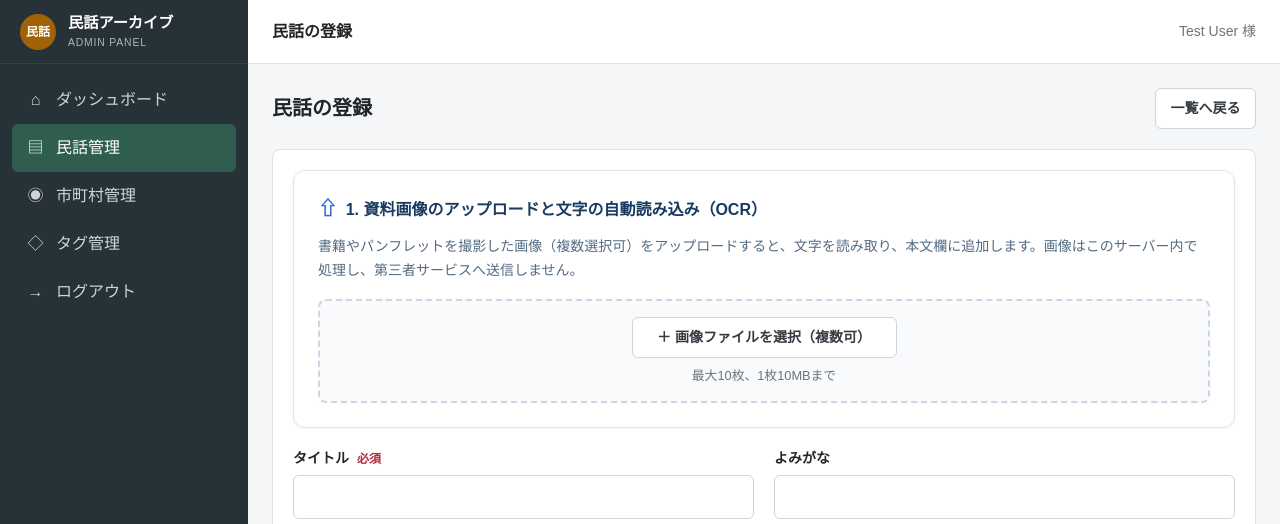
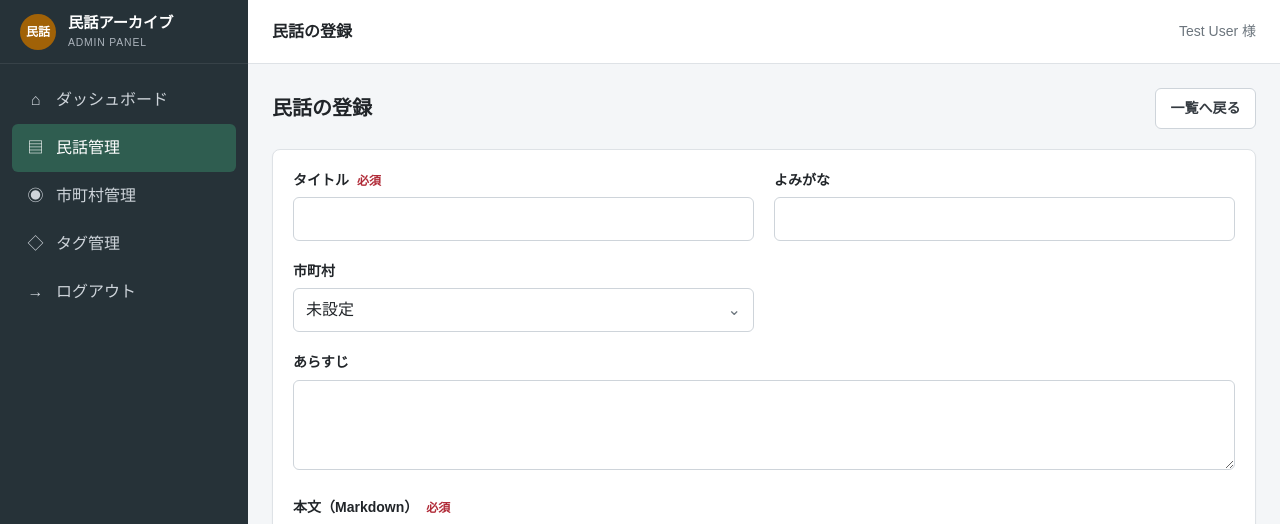
Before and after one commit to KaneharaNagisa/system_minwa, a Laravel app: page /admin/stories/create in a window 1280 px wide. Shown: the top 524 px of the page. Run offline with Laravel 12, Linux system fonts and the light colour scheme; a user stored in the database is signed in; data comes from the database, SQL or seed files in the repository; data that the repository does not hold is empty; style sheets or scripts are compiled from the project's sources.

Commit message:
管理画面＞民話管理　OCR画像アップロード削除

```diff
--- a/src/app/Http/Controllers/AdminController.php
+++ b/src/app/Http/Controllers/AdminController.php
@@ -5,7 +5,6 @@ namespace App\Http\Controllers;
 use App\Models\Municipality;
 use App\Models\Story;
 use App\Models\Tag;
-use Illuminate\Http\JsonResponse;
 use Illuminate\Http\RedirectResponse;
 use Illuminate\Http\Request;
 use Illuminate\Http\UploadedFile;
@@ -16,8 +15,6 @@ use Illuminate\Support\Str;
 use Illuminate\Validation\Rule;
 use Illuminate\View\View;
 use RuntimeException;
-use Symfony\Component\Process\ExecutableFinder;
-use Symfony\Component\Process\Process;
 
 class AdminController extends Controller
 {
@@ -99,62 +96,6 @@ class AdminController extends Controller
     public function createStory(): View
     {
         return view('admin.stories.form', $this->storyFormData(new Story));
-    }
-
-    public function ocrImages(Request $request): JsonResponse
-    {
-        $validated = $request->validate([
-            'images' => ['required', 'array', 'min:1', 'max:10'],
-            'images.*' => ['required', 'image', 'max:10240'],
-        ], [
-            'images.required' => 'OCRする画像を選択してください。',
-            'images.array' => '画像を選択してください。',
-            'images.max' => '画像は一度に10枚まで選択できます。',
-            'images.*.image' => '画像ファイルを選択してください。',
-            'images.*.max' => '画像は1枚あたり10MB以下にしてください。',
-        ]);
-        $executable = (new ExecutableFinder)->find('tesseract');
-
-        if ($executable === null) {
-            return response()->json([
-                'message' => 'OCR機能を利用できません。サーバーに日本語OCR環境が設定されていません。',
-            ], 503);
-        }
-
-        $recognizedTexts = [];
-
-        foreach ($validated['images'] as $image) {
-            $process = new Process([
-                $executable,
-                $image->getRealPath(),
-                'stdout',
-                '-l',
-                'jpn+eng',
-                '--psm',
-                '3',
-            ]);
-            $process->setTimeout(45);
-            $process->run();
-
-            if (! $process->isSuccessful()) {
-                logger()->error('Local OCR processing failed.', [
-                    'exit_code' => $process->getExitCode(),
-                    'error' => $process->getErrorOutput(),
-                ]);
-
-                return response()->json([
-                    'message' => '画像の読み取りに失敗しました。画像を確認して再度お試しください。',
-                ], 422);
-            }
-
-            $text = trim($process->getOutput());
-
-            if ($text !== '') {
-                $recognizedTexts[] = $text;
-            }
-        }
-
-        return response()->json(['text' => implode("\n\n", $recognizedTexts)]);
     }
 
     public function storeStory(Request $request): RedirectResponse
--- a/src/resources/css/app.css
+++ b/src/resources/css/app.css
@@ -370,20 +370,6 @@ body {
 .admin-check { display: inline-flex; align-items: center; gap: .4rem; color: #495057; font-size: .875rem; }
 .admin-form-footer { display: flex; justify-content: flex-end; gap: .6rem; border-top: 1px solid #edf0f2; padding-top: 1rem; }
 .admin-current-image { margin: 0 0 .5rem; color: #6c757d; font-size: .8rem; overflow-wrap: anywhere; }
-.admin-ocr-card { margin-bottom: 1.25rem; border: 1px solid #dfe5ec; border-radius: .75rem; background: #fff; padding: 1.5rem; box-shadow: 0 1px 3px rgb(33 37 41 / .06); }
-.admin-ocr-title { margin: 0; color: #193b61; font-size: 1rem; font-weight: 700; }
-.admin-ocr-title span { margin-right: .25rem; color: #2868d7; font-size: 1.2rem; }
-.admin-ocr-description { margin: .75rem 0 1rem; color: #546b83; font-size: .875rem; line-height: 1.7; }
-.admin-ocr-dropzone { display: flex; min-height: 100px; flex-direction: column; align-items: center; justify-content: center; gap: .5rem; border: 2px dashed #cbd6e4; border-radius: .5rem; background: #f8fafc; padding: 1rem; transition: background .15s ease, border-color .15s ease; }
-.admin-ocr-dropzone.is-dragging { border-color: #2868d7; background: #eef4ff; }
-.admin-ocr-file-input { position: absolute; width: 1px; height: 1px; overflow: hidden; clip: rect(0, 0, 0, 0); white-space: nowrap; clip-path: inset(50%); }
-.admin-ocr-select { min-width: min(100%, 265px); }
-.admin-ocr-select:disabled { cursor: wait; opacity: .65; }
-.admin-ocr-file-list { margin: 0; color: #6c757d; font-size: .8rem; overflow-wrap: anywhere; text-align: center; }
-.admin-ocr-status { margin: .75rem 0 0; color: #285d43; font-size: .875rem; }
-.admin-ocr-status:empty { display: none; }
-.admin-ocr-status.is-error { color: #b02a37; }
-
 @keyframes admin-loading-spin {
     to { transform: rotate(360deg); }
 }
--- a/src/resources/js/app.js
+++ b/src/resources/js/app.js
@@ -186,94 +186,6 @@ document.addEventListener('DOMContentLoaded', () => {
         });
     }
 
-    const ocrUploader = document.querySelector('[data-ocr-uploader]');
-
-    if (ocrUploader) {
-        const fileInput = ocrUploader.querySelector('[data-ocr-files]');
-        const selectButton = ocrUploader.querySelector('[data-ocr-select]');
-        const dropzone = ocrUploader.querySelector('[data-ocr-dropzone]');
-        const fileList = ocrUploader.querySelector('[data-ocr-file-list]');
-        const status = ocrUploader.querySelector('[data-ocr-status]');
-        const bodyField = document.querySelector('#body_markdown');
-        const form = ocrUploader.closest('form');
-
-        const displayStatus = (message, isError = false) => {
-            status.textContent = message;
-            status.classList.toggle('is-error', isError);
-        };
-
-        const recognizeImages = async (files) => {
-            if (files.length === 0) return;
-            if (files.length > 10) {
-                displayStatus('画像は一度に10枚まで選択できます。', true);
-                return;
-            }
-
-            const formData = new FormData();
-            files.forEach((file) => formData.append('images[]', file));
-            selectButton.disabled = true;
-            fileInput.disabled = true;
-            displayStatus('画像を読み取っています。しばらくお待ちください。');
-            setAdminLoading(true, '画像を読み取っています。しばらくお待ちください。');
-
-            try {
-                const response = await fetch(ocrUploader.dataset.ocrUrl, {
-                    method: 'POST',
-                    headers: {
-                        'Accept': 'application/json',
-                        'X-CSRF-TOKEN': form.querySelector('input[name="_token"]').value,
-                    },
-                    body: formData,
-                });
-                const responseBody = await response.text();
-                let result = {};
-                try {
-                    result = responseBody ? JSON.parse(responseBody) : {};
-                } catch {
-                    result = {};
-                }
-
-                if (!response.ok) {
-                    throw new Error(result.message || `画像の読み取りに失敗しました（${response.status}）。`);
-                }
-
-                const recognizedText = String(result.text ?? '').trim();
-                if (recognizedText === '') {
-                    displayStatus('文字を読み取れませんでした。画像を確認して再度お試しください。', true);
-                    return;
-                }
-
-                bodyField.value = bodyField.value.trim()
-                    ? `${bodyField.value.trimEnd()}\n\n${recognizedText}`
-                    : recognizedText;
-                bodyField.dispatchEvent(new Event('input', { bubbles: true }));
-                displayStatus(`読み取り完了。本文欄に${recognizedText.length.toLocaleString()}文字を追加しました。内容を確認・編集してください。`);
-            } catch (error) {
-                displayStatus(error.message || '通信に失敗しました。時間をおいて再度お試しください。', true);
-            } finally {
-                selectButton.disabled = false;
-                fileInput.disabled = false;
-                fileInput.value = '';
-                fileList.textContent = '最大10枚、1枚10MBまで';
-                setAdminLoading(false);
-            }
-        };
-
-        selectButton.addEventListener('click', () => fileInput.click());
-        fileInput.addEventListener('change', () => recognizeImages(Array.from(fileInput.files)));
-        dropzone.addEventListener('dragover', (event) => {
-            event.preventDefault();
-            dropzone.classList.add('is-dragging');
-        });
-        dropzone.addEventListener('dragleave', () => dropzone.classList.remove('is-dragging'));
-        dropzone.addEventListener('drop', (event) => {
-            event.preventDefault();
-            dropzone.classList.remove('is-dragging');
-            fileList.textContent = Array.from(event.dataTransfer.files).map((file) => file.name).join('、');
-            recognizeImages(Array.from(event.dataTransfer.files));
-        });
-    }
-
     const storyUploadForm = document.querySelector('[data-story-upload-form]');
     storyUploadForm?.addEventListener('submit', () => {
         const hasImageUpload = Array.from(storyUploadForm.querySelectorAll('input[type="file"]'))
--- a/src/resources/views/admin/stories/form.blade.php
+++ b/src/resources/views/admin/stories/form.blade.php
@@ -13,17 +13,6 @@
         @if ($story->exists)
             @method('PUT')
         @endif
-
-        <section class="admin-ocr-card" data-ocr-uploader data-ocr-url="{{ route('admin.stories.ocr') }}">
-            <h2 class="admin-ocr-title"><span aria-hidden="true">⇧</span> 1. 資料画像のアップロードと文字の自動読み込み（OCR）</h2>
-            <p class="admin-ocr-description">書籍やパンフレットを撮影した画像（複数選択可）をアップロードすると、文字を読み取り、本文欄に追加します。画像はこのサーバー内で処理し、第三者サービスへ送信しません。</p>
-            <div class="admin-ocr-dropzone" data-ocr-dropzone>
-                <input class="admin-ocr-file-input" id="ocr_images" type="file" accept="image/*" multiple data-ocr-files>
-                <button class="admin-btn-secondary admin-ocr-select" type="button" data-ocr-select>＋ 画像ファイルを選択（複数可）</button>
-                <p class="admin-ocr-file-list" data-ocr-file-list aria-live="polite">最大10枚、1枚10MBまで</p>
-            </div>
-            <p class="admin-ocr-status" data-ocr-status role="status" aria-live="polite"></p>
-        </section>
 
         <div class="admin-form-grid">
             <div class="admin-form-group">
--- a/src/routes/web.php
+++ b/src/routes/web.php
@@ -15,7 +15,6 @@ Route::middleware('auth')->prefix('admin')->name('admin.')->group(function () {
     Route::get('/stories', [AdminController::class, 'stories'])->name('stories.index');
     Route::post('/stories/bulk-tags', [AdminController::class, 'bulkTagStories'])->name('stories.bulk-tags');
     Route::get('/stories/create', [AdminController::class, 'createStory'])->name('stories.create');
-    Route::post('/stories/ocr', [AdminController::class, 'ocrImages'])->name('stories.ocr');
     Route::post('/stories', [AdminController::class, 'storeStory'])->name('stories.store');
     Route::get('/stories/{story}/edit', [AdminController::class, 'editStory'])->name('stories.edit');
     Route::put('/stories/{story}', [AdminController::class, 'updateStory'])->name('stories.update');
```
Also changed, not shown: obsidian_system_minwa/01_project_spec/admin/admin_requirements.md (+4 -6 lines), src/tests/Feature/AdminManagementTest.php (+2 -21 lines), 1 other file.
